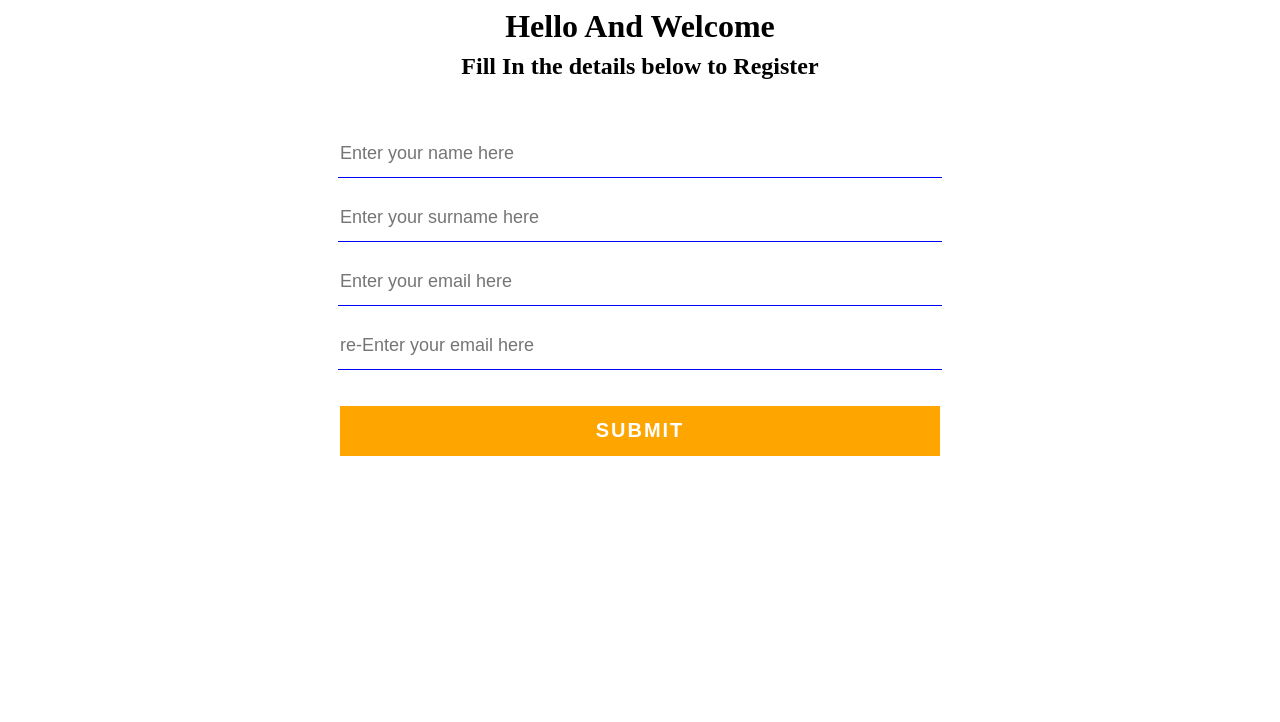
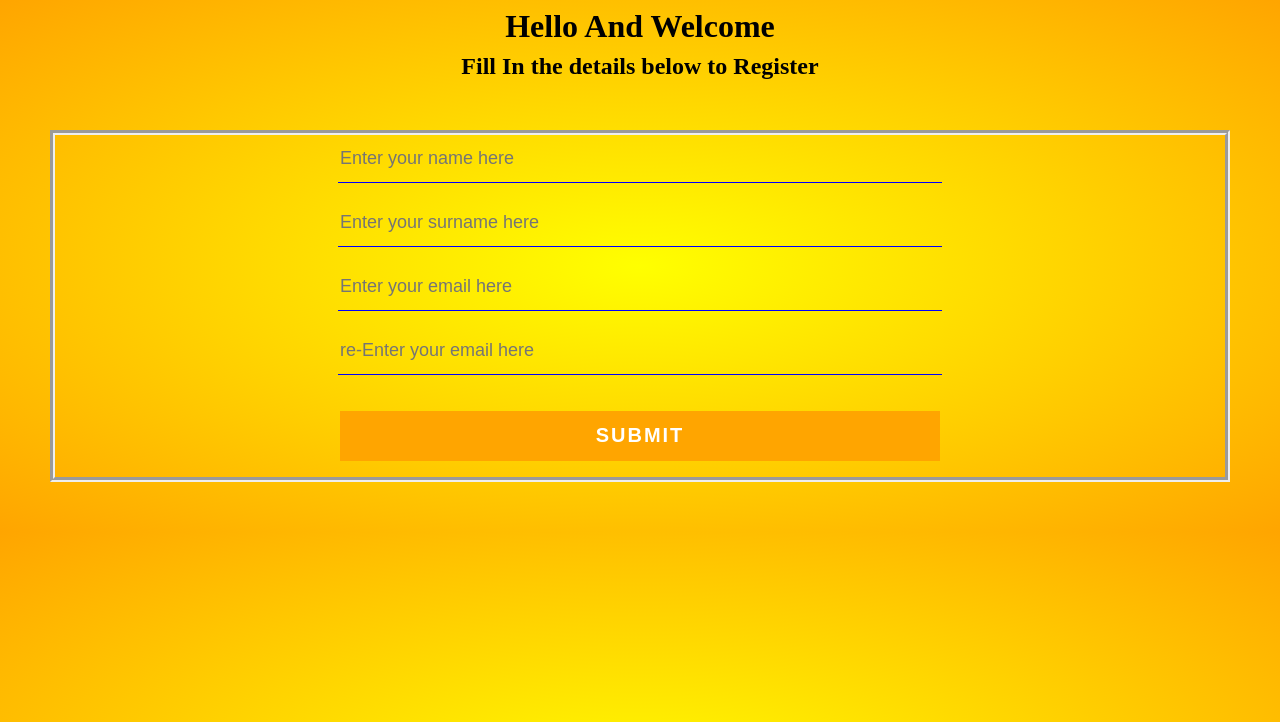
Before and after one commit to ZBOT3000/VarsityOnline, a PHP site: page /register.html in a window 1280 px wide. Shown: the top 722 px of the page. Run offline with PHP 8.4, Linux system fonts and the light colour scheme.

Commit message:
Add files via upload
background color change and a outline for the form, more changes to come

```diff
--- a/register.css
+++ b/register.css
@@ -1,6 +1,9 @@
 body {
 	margin: 0;
 	padding :0;
+	//background-color: blue;
+    background-image:
+    radial-gradient(yellow,orange);
 	text-align: center;
 }
 .LogIn-Title{
@@ -20,6 +23,8 @@
 
 form{
 	margin: 50px;
+	border: groove;
+	border-width: thick;
 	transition: all 4s ease-in-out;
 
 }
```
